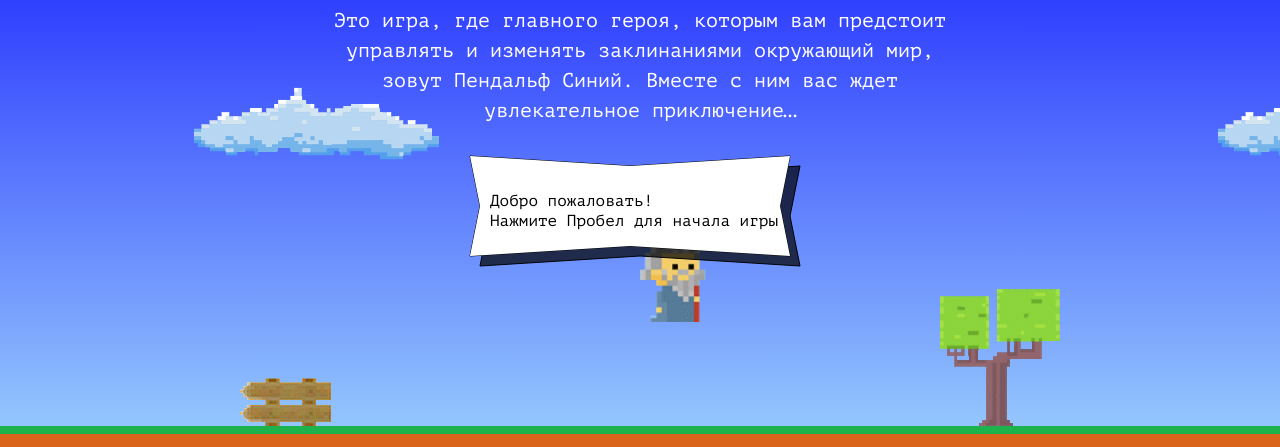
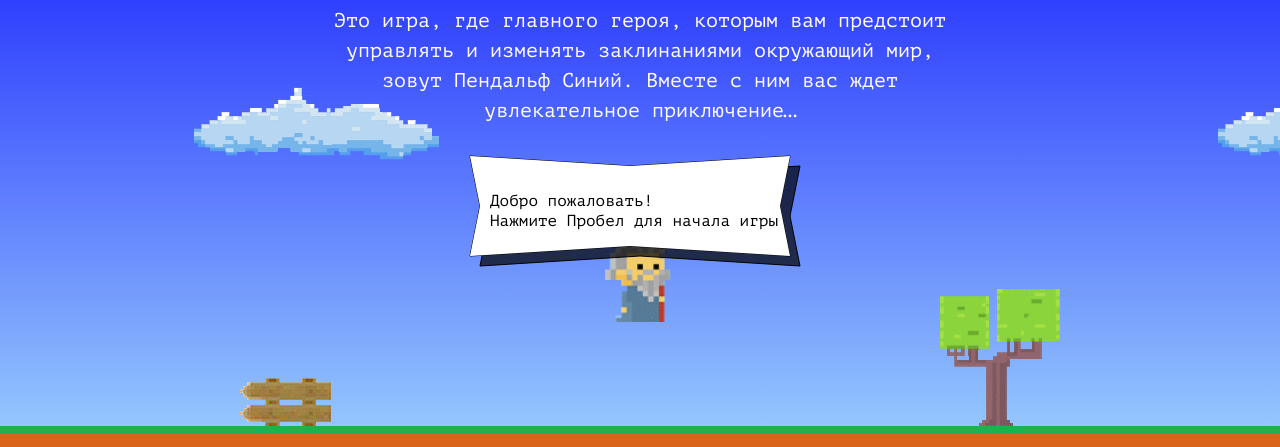
Before and after one commit to gerrymander-web/1307951-code-and-magick-21, a website: page index.html in a window 1280 px wide. Shown: the part 203-650 px from the top of the page. Drawn offline with Linux system fonts and the light colour scheme.

Commit message:
Устанавливает мага по центру

```diff
--- a/index.html
+++ b/index.html
@@ -196,7 +196,7 @@
   }
 
   var getWizardX = function (gameFieldWidth) {
-    return gameFieldWidth / 2;
+    return (gameFieldWidth - wizardWidth) / 2;
   }
 
   var getWizardY = function (gameFieldHeight) {
```
